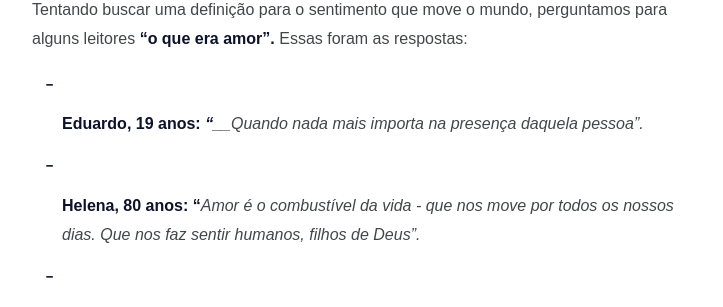
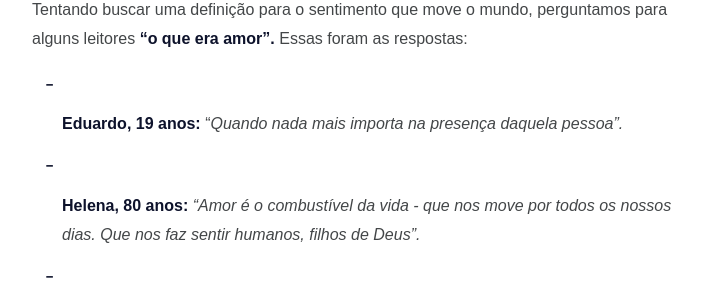
Before and after one commit to geanramos/blog-v24, a Jekyll site: the page built from _posts/memories/2024-06-09-o-que-e-amor-pra-voce.md, in a window 1280 px wide. Shown: the part 728-1035 px from the top of the page, without its empty margins (278-1001 px from the left). Built offline with Jekyll 4.4.1, drawn with Linux system fonts in a browser that asks for light colours; some web fonts are replaced; comment, search, counter and statistics services are not loaded.

```diff
--- a/_posts/memories/2024-06-09-o-que-e-amor-pra-voce.md
+++ b/_posts/memories/2024-06-09-o-que-e-amor-pra-voce.md
@@ -7,11 +7,12 @@ img: "https://substack-post-media.s3.amazonaws.com/public/images/e5505b3d-b61d-4
 ---
 ![filosofando](https://cdn.jsdelivr.net/gh/geanramos/files/img/filosofando.png)
 
-Tentando buscar uma definição para o sentimento que move o mundo, perguntamos para alguns leitores **"o que era amor".** Essas foram as respostas:
 
--   **Eduardo, 19 anos:** _**“**__Quando nada mais importa na presença daquela pessoa”._
+Tentando buscar uma definição para o sentimento que move o mundo, perguntamos para alguns leitores **“o que era amor”.** Essas foram as respostas:
 
--   **Helena, 80 anos: “**_Amor é o combustível da vida - que nos move por todos os nossos dias. Que nos faz sentir humanos, filhos de Deus”._
+-   **Eduardo, 19 anos:**  “_Quando nada mais importa na presença daquela pessoa”._
+
+-   **Helena, 80 anos:** _"Amor é o combustível da vida - que nos move por todos os nossos dias. Que nos faz sentir humanos, filhos de Deus”._
 
 -   **Samuel, 28 anos:** _“Amor pra mim é um sentimento profundo que mexe com a gente, que nos faz perder a noção do tempo e querer estar com o outro a todo momento, mesmo que em silêncio. Só pelo simples fato de estar junto, no mesmo ambiente e na mesma sintonia”_.
 
```
